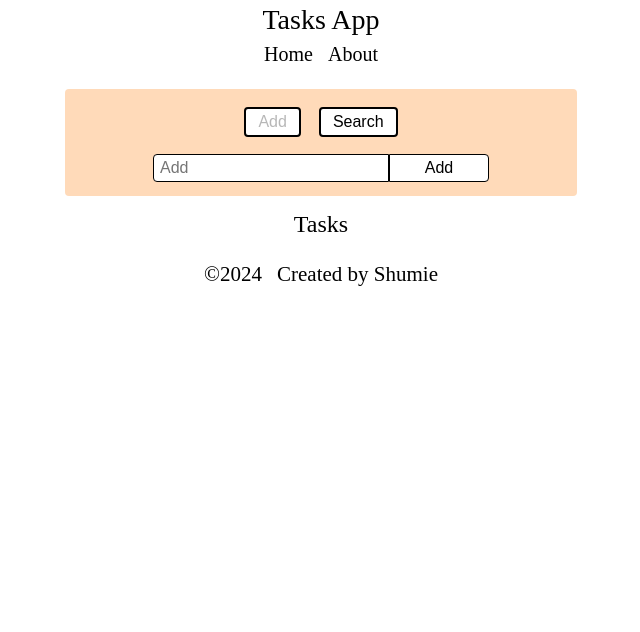
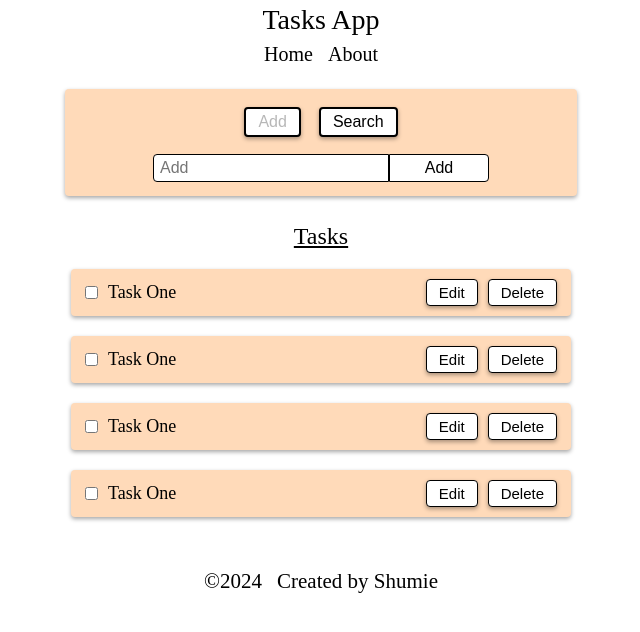
Before and after one commit to Shumieb/TaskApp, a Vue app: page / in a window 1280 px wide. Shown: the top 632 px of the page, without its empty margins (319-959 px from the left). Built offline with nearby package versions, Linux system fonts and the light colour scheme.

Commit message:
Added TaskList and Task component

```diff
--- a/src/assets/base.css
+++ b/src/assets/base.css
@@ -11,3 +11,7 @@ a {
   text-decoration: none;
   color: inherit;
 }
+
+li {
+  list-style: none;
+}
--- a/src/components/AddSearch.vue
+++ b/src/components/AddSearch.vue
@@ -17,10 +17,10 @@ const handleBtnSwitch = (value) => {
 };
 
 const handleSubmit = () => {
-  if (selected.value == "add") {
+  if (selected.value == "add" && inputValue.value !== undefined) {
     console.log(inputValue.value + " - " + selected.value);
   }
-  if (selected.value == "search") {
+  if (selected.value == "search" && inputValue.value !== undefined) {
     console.log(inputValue.value + " - " + selected.value);
   }
 };
@@ -68,6 +68,11 @@ section {
   margin: auto;
   border-radius: 4px;
   margin-bottom: 15px;
+  box-shadow: rgba(0, 0, 0, 0.35) 0px 2px 4px;
+}
+
+section:hover{
+  box-shadow: rgba(0, 0, 0, 0.35) 0px 3px 6px;
 }
 
 .btn-sect {
@@ -85,6 +90,11 @@ section {
   background-color: white;
   border-radius: 4px;
   font-size: 16px;
+  box-shadow: rgba(0, 0, 0, 0.35) 0px 2px 4px;
+}
+
+.btn:hover{
+  box-shadow: rgba(0, 0, 0, 0.35) 0px 3px 6px;
 }
 
 .add-search-form {
--- /dev/null
+++ b/src/components/Task.vue
@@ -0,0 +1,64 @@
+<script setup>
+
+</script>
+
+<template>
+    <li class="task">
+        <div class="textSect">
+            <input type="checkbox" name="taskOne">
+            <p>Task One</p>
+        </div>
+        <div class="btnSect">
+          <button class="btn">Edit</button>
+          <button class="btn">Delete</button>
+        </div>
+      </li>
+</template>
+
+<style scoped>
+.task{
+    background-color: peachpuff;
+    width: 100%;
+    border: 2px solid peachpuff;
+    border-radius: 4px;
+    margin-bottom: 20px;
+    padding: 8px 12px;
+    display: flex;
+    justify-content: space-between;
+    align-items: center;
+    font-size: 18px;
+    box-shadow: rgba(0, 0, 0, 0.35) 0px 2px 4px;
+}
+
+.task:hover{
+    box-shadow: rgba(0, 0, 0, 0.35) 0px 3px 6px;
+}
+
+.textSect{
+    display: flex;
+    justify-content: flex-start;
+    align-items: center;
+    gap: 10px;
+}
+
+.btnSect{
+    display: flex;
+    justify-content: flex-end;
+    align-items: center;
+    gap: 10px;
+}
+
+.btn {
+  padding: 4px 12px;
+  cursor: pointer;
+  border: 1px solid black;
+  background-color: white;
+  border-radius: 4px;
+  font-size: 15px;
+  box-shadow: rgba(0, 0, 0, 0.35) 0px 2px 4px;
+}
+
+.btn:hover{
+  box-shadow: rgba(0, 0, 0, 0.35) 0px 3px 6px;
+}
+</style>
--- a/src/components/TaskList.vue
+++ b/src/components/TaskList.vue
@@ -1,11 +1,31 @@
 <script setup>
+import Task from './Task.vue'
 </script>
 
 <template>
-  <section>
-    <h2>Tasks</h2>
+  <section class="tasklist">
+    <h2 class="tasklist-header">Tasks</h2>
+    <ul>
+      <Task/>
+      <Task/>
+      <Task/>
+      <Task/>
+    </ul>
   </section>
 </template>
 
 <style scoped>
+.tasklist{
+  padding: 8px 12px;
+}
+
+.tasklist .tasklist-header{
+  text-decoration: underline;
+  padding: 4px;
+  margin-bottom: 15px;
+}
+ul{
+  width: 50%;
+  margin: auto;
+}
 </style>
```
